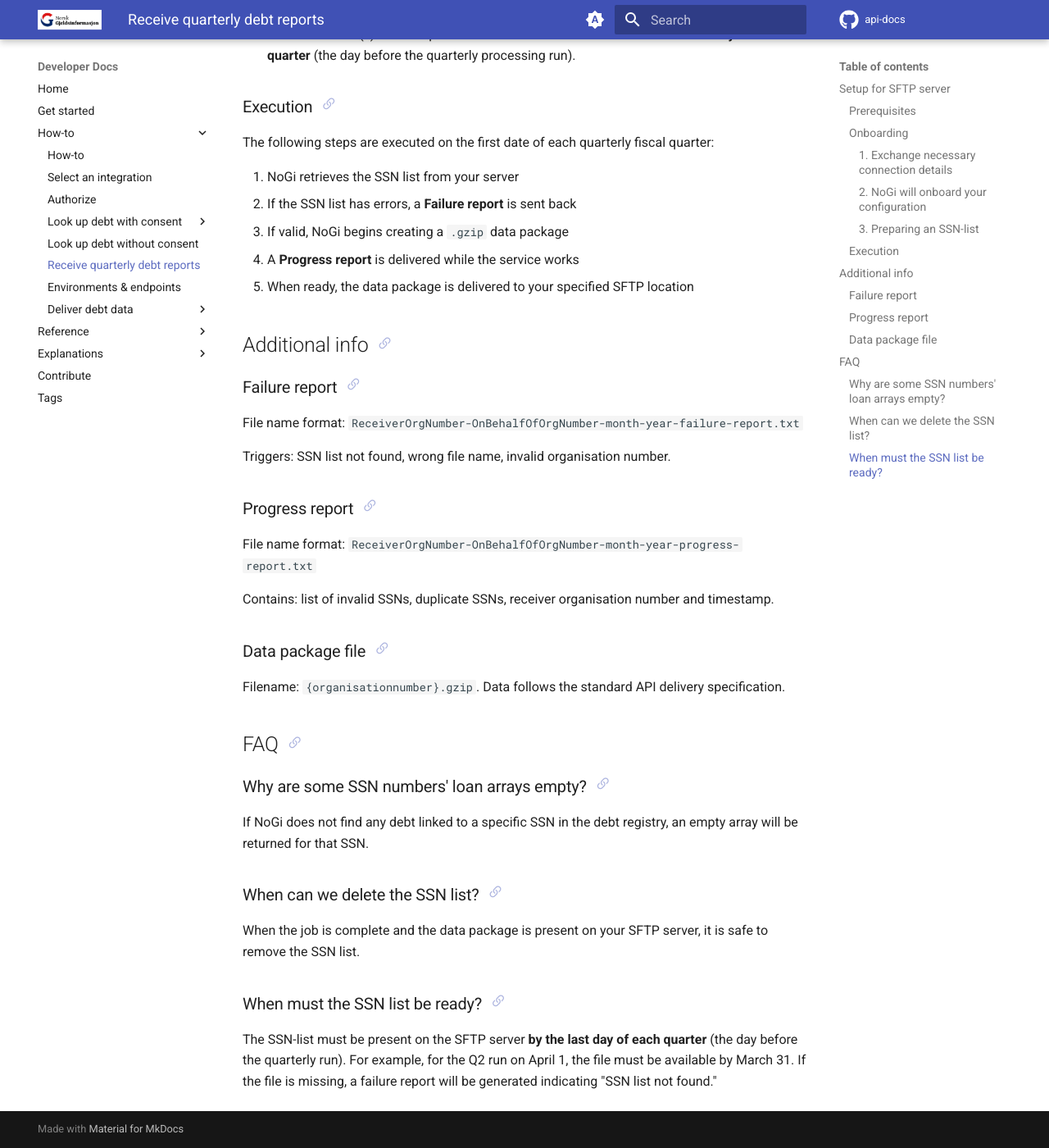
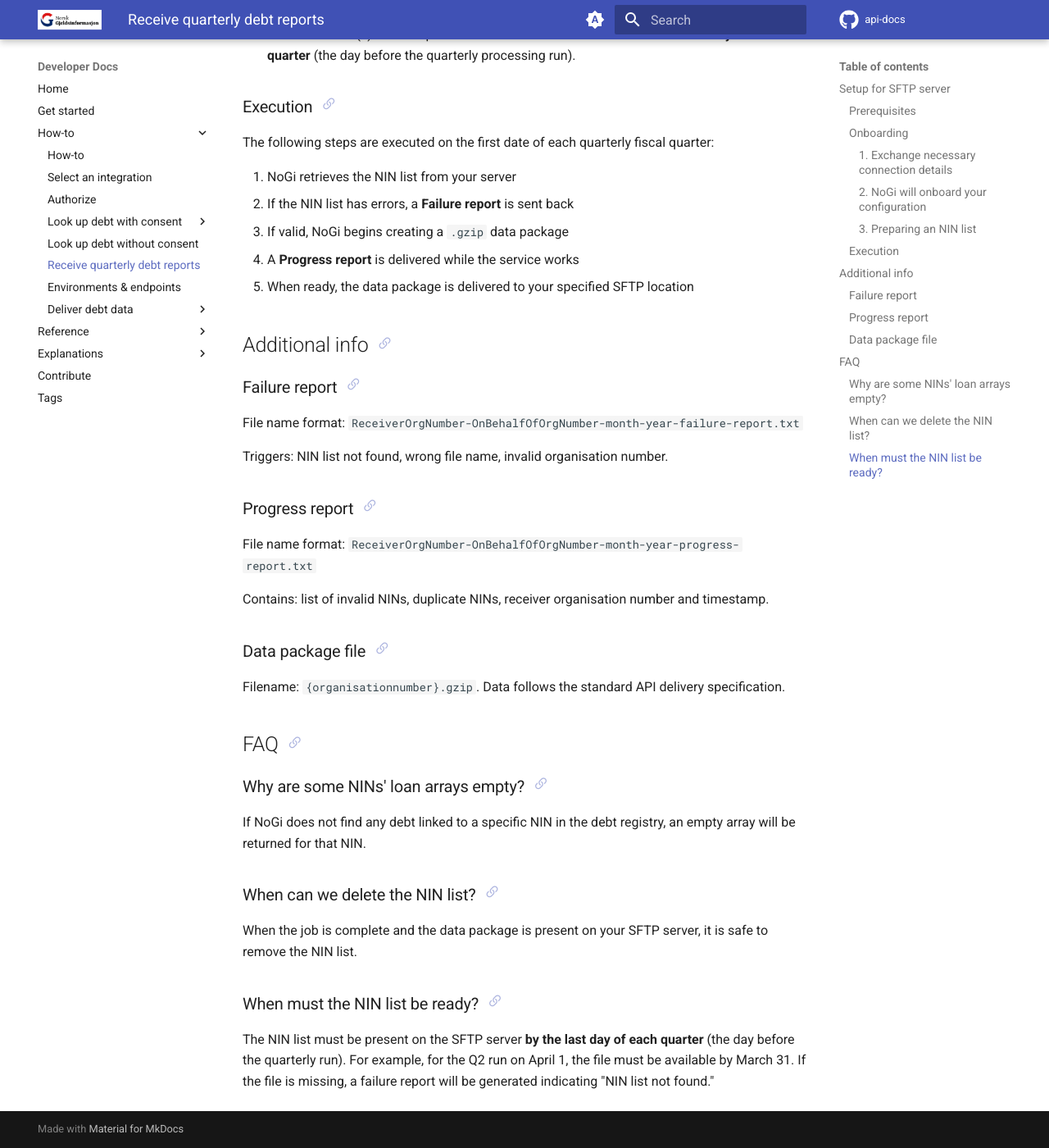
Before and after one commit to norsk-gjeldsinformasjon/api-docs, an MkDocs documentation site: the page built from docs/howto/quarterly-debt-reports.md, in a window 1280 px wide and 1400 px high, scrolled down 972 px. Shown: the whole window at 82% size. Built offline with MkDocs 1.6.1 and Material for MkDocs 9.7.7, drawn with Linux system fonts in a browser that asks for light colours; comment, search, counter and statistics services are not loaded; some of the changed text lies outside the part shown.

Commit message:
Prefer NIN over SSN
NIN (National ID Number) is a better term for this, SSN (Social
Security Number) are an American term that does not map 1-1 to the
norwegian "fødselsnummer".

```diff
--- a/docs/howto/quarterly-debt-reports.md
+++ b/docs/howto/quarterly-debt-reports.md
@@ -21,26 +21,26 @@ Norsk Gjeldsinformasjon offers a service for sending financial institutions pack
 Send the following to [post@norskgjeld.no](mailto:post@norskgjeld.no):
 
 - IP-address from which the test connection call will be made
-- Complete SFTP URL including specific folder for SSN list and packaged data file
+- Complete SFTP URL including specific folder for NIN list and packaged data file
 - Authentication config: username/password OR PKC key (recommended)
 
 #### 2. NoGi will onboard your configuration
 
 NoGi will verify that our systems can establish contact with your server.
 
-#### 3. Preparing an SSN-list
+#### 3. Preparing an NIN list
 
 - File name should be your organisation number with `.txt` extension, e.g. `985815534.txt`
-- SSN list must be a CSV text file with valid Norwegian SSNs, no duplicates
-- The SSN-list file(s) must be present on the SFTP server **no later than the last day
+- NIN list must be a CSV text file with valid Norwegian NINs, no duplicates
+- The NIN list file(s) must be present on the SFTP server **no later than the last day
     of each quarter** (the day before the quarterly processing run).
 
 ### Execution
 
 The following steps are executed on the first date of each quarterly fiscal quarter:
 
-1. NoGi retrieves the SSN list from your server
-2. If the SSN list has errors, a **Failure report** is sent back
+1. NoGi retrieves the NIN list from your server
+2. If the NIN list has errors, a **Failure report** is sent back
 3. If valid, NoGi begins creating a `.gzip` data package
 4. A **Progress report** is delivered while the service works
 5. When ready, the data package is delivered to your specified SFTP location
@@ -51,13 +51,13 @@ The following steps are executed on the first date of each quarterly fiscal quar
 
 File name format: `ReceiverOrgNumber-OnBehalfOfOrgNumber-month-year-failure-report.txt`
 
-Triggers: SSN list not found, wrong file name, invalid organisation number.
+Triggers: NIN list not found, wrong file name, invalid organisation number.
 
 ### Progress report
 
 File name format: `ReceiverOrgNumber-OnBehalfOfOrgNumber-month-year-progress-report.txt`
 
-Contains: list of invalid SSNs, duplicate SSNs, receiver organisation number and timestamp.
+Contains: list of invalid NINs, duplicate NINs, receiver organisation number and timestamp.
 
 ### Data package file
 
@@ -65,16 +65,16 @@ Filename: `{organisationnumber}.gzip`. Data follows the standard API delivery sp
 
 ## FAQ
 
-### Why are some SSN numbers' loan arrays empty?
+### Why are some NINs' loan arrays empty?
 
-If NoGi does not find any debt linked to a specific SSN in the debt registry, an empty array will be returned for that SSN.
+If NoGi does not find any debt linked to a specific NIN in the debt registry, an empty array will be returned for that NIN.
 
-### When can we delete the SSN list?
+### When can we delete the NIN list?
 
-When the job is complete and the data package is present on your SFTP server, it is safe to remove the SSN list.
+When the job is complete and the data package is present on your SFTP server, it is safe to remove the NIN list.
 
-### When must the SSN list be ready?
-The SSN-list must be present on the SFTP server **by the last day of each quarter**
+### When must the NIN list be ready?
+The NIN list must be present on the SFTP server **by the last day of each quarter**
 (the day before the quarterly run). For example, for the Q2 run on April 1,
 the file must be available by March 31. If the file is missing, a failure report
-will be generated indicating "SSN list not found."
+will be generated indicating "NIN list not found."
--- a/docs/reference/consent.md
+++ b/docs/reference/consent.md
@@ -43,7 +43,7 @@ user.
 
 This can be created
 at [https://ra-preprod.bankidnorge.no/#/generate](https://ra-preprod.bankidnorge.no/#/generate).
-Generate an SSN and set the BankID type to netcentric. When you use this BankID with ID-porten for
+Generate an NIN and set the BankID type to netcentric. When you use this BankID with ID-porten for
 the first time, you will be asked if you want to add additional info which you can skip.
 
 In preprod (BankID TestBank) the one-time code is always `otp`, and the password is `qwer1234`
--- a/docs/reference/deliver-debt-data/validation.md
+++ b/docs/reference/deliver-debt-data/validation.md
@@ -9,5 +9,5 @@ tags:
 
 - **No duplicate customers** — same `customerID` + `financialInstitutionID`
 - **All amounts must be ≥ 0** — no negative values
-- **All SSNs and D-numbers must be valid** — 11 digits, valid checksum
+- **All NINs and D-numbers must be valid** — 11 digits, valid checksum
 - **`coBorrower` must be explicitly set** — `0` (single debtor / not a co-borrower), `1` (co-borrower), or `2` (primary debtor with co-borrower)
```
Also changed, not shown: docs/howto/deliver-debt-data/Testing_&_go-live.md (+2 -2 lines), docs/howto/lookup-debt-without-consent.md (+1 -1 lines).
